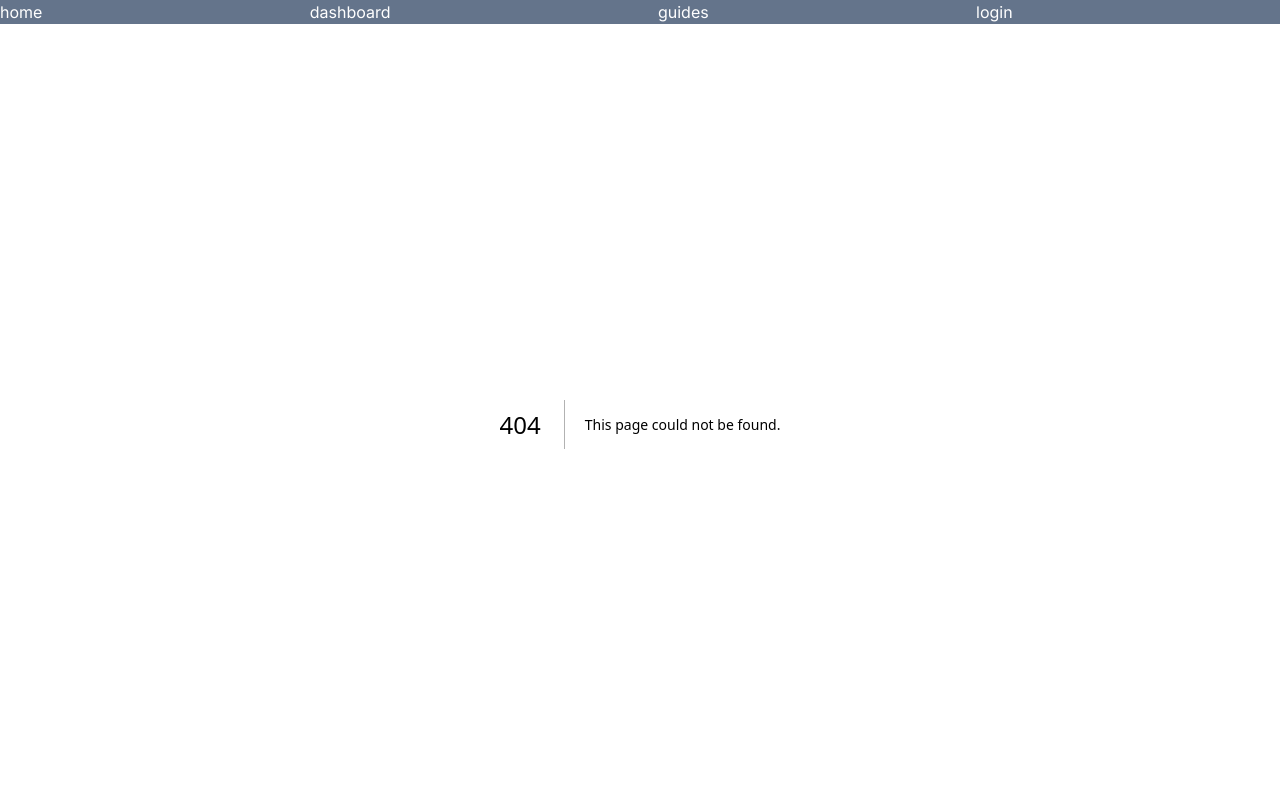
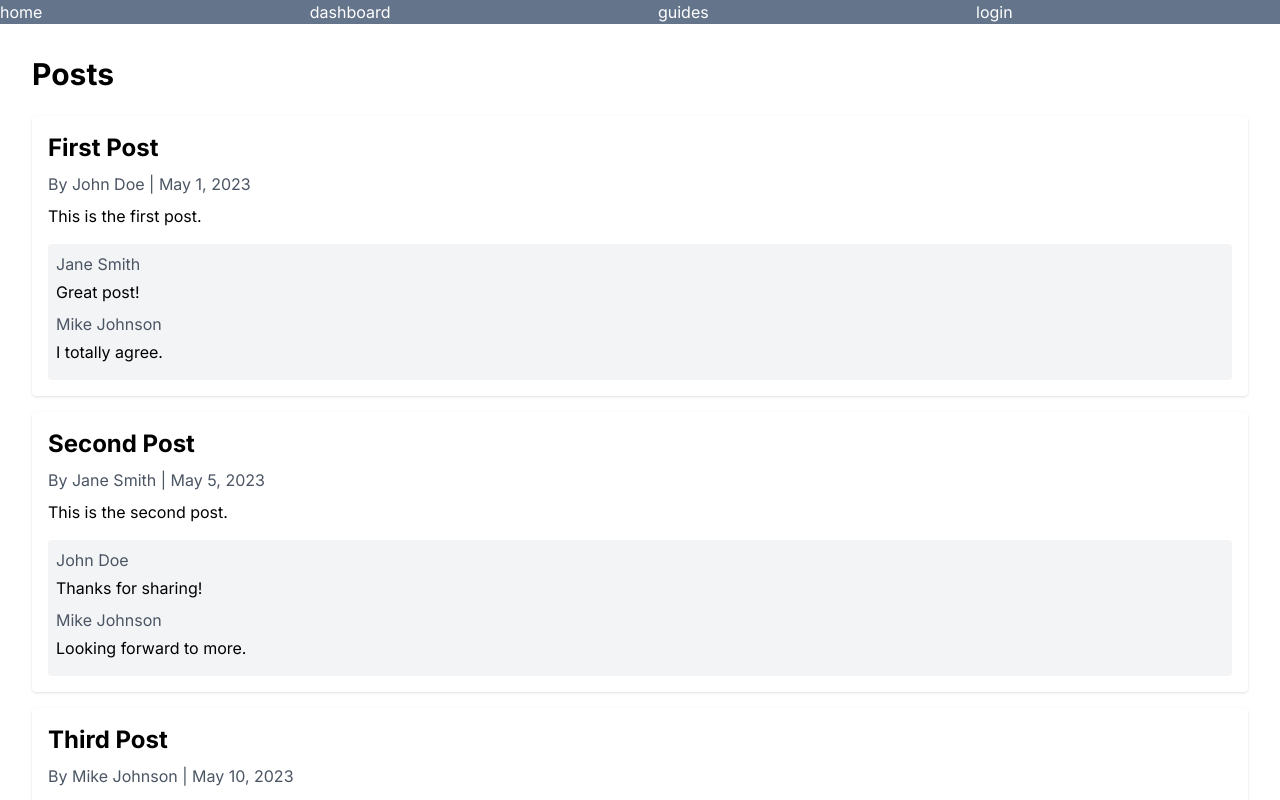
Before and after one commit to kangsh12345/next13, a Next.js app: page /post in a window 1280 px wide. Before the commit this address had no page. Shown: the top 800 px of the page. Built offline with nearby package versions, Linux system fonts and the light colour scheme.

Commit message:
[기타]: Next13 APP 로딩

```diff
--- /dev/null
+++ b/app/lib/get-posts.tsx
@@ -0,0 +1,51 @@
+type Post = {
+  id: number
+  title: string
+  content: string
+  author: string
+  date: string
+  comments: Array<{ id: number; text: string; author: string }>
+}
+
+export const getPosts = async (): Promise<Post[]> => {
+  return new Promise((resolve) => {
+    setTimeout(() => {
+      resolve([
+        {
+          id: 1,
+          title: "First Post",
+          content: "This is the first post.",
+          author: "John Doe",
+          date: "May 1, 2023",
+          comments: [
+            { id: 1, text: "Great post!", author: "Jane Smith" },
+            { id: 2, text: "I totally agree.", author: "Mike Johnson" },
+          ],
+        },
+        {
+          id: 2,
+          title: "Second Post",
+          content: "This is the second post.",
+          author: "Jane Smith",
+          date: "May 5, 2023",
+          comments: [
+            { id: 1, text: "Thanks for sharing!", author: "John Doe" },
+            { id: 2, text: "Looking forward to more.", author: "Mike Johnson" },
+          ],
+        },
+        {
+          id: 3,
+          title: "Third Post",
+          content: "This is the third post.",
+          author: "Mike Johnson",
+          date: "May 10, 2023",
+          comments: [
+            { id: 1, text: "Amazing content!", author: "Jane Smith" },
+            { id: 2, text: "Keep up the good work.", author: "John Doe" },
+          ],
+        },
+        // Add more posts as needed
+      ])
+    }, 500)
+  })
+}
--- /dev/null
+++ b/app/post/loading.tsx
@@ -0,0 +1,5 @@
+import { LoadingSkeleton } from "../ui/LoadingSkeleton"
+
+export default function loading() {
+  return <LoadingSkeleton />
+}
--- /dev/null
+++ b/app/post/page.tsx
@@ -0,0 +1,30 @@
+import { getPosts } from "../lib/get-posts"
+
+export const Post = async () => {
+  const posts = await getPosts()
+
+  return (
+    <div className="container mx-auto py-8">
+      <h1 className="text-3xl font-bold mb-6">Posts</h1>
+      {posts.map((post) => (
+        <div key={post.id} className="bg-white p-4 rounded shadow mb-4">
+          <h2 className="text-2xl font-bold mb-2">{post.title}</h2>
+          <p className="text-gray-600 mb-2">
+            By {post.author} | {post.date}
+          </p>
+          <p className="mb-4">{post.content}</p>
+          <div className="bg-gray-100 p-2 rounded">
+            {post.comments.map((comment) => (
+              <div key={comment.id} className="mb-2">
+                <p className="text-gray-600 mb-1">{comment.author}</p>
+                <p>{comment.text}</p>
+              </div>
+            ))}
+          </div>
+        </div>
+      ))}
+    </div>
+  )
+}
+
+export default Post
--- /dev/null
+++ b/app/ui/LoadingSkeleton.tsx
@@ -0,0 +1,3 @@
+export const LoadingSkeleton = () => {
+  return <div>loading</div>
+}
--- a/app/ui/Navigation.tsx
+++ b/app/ui/Navigation.tsx
@@ -9,6 +9,7 @@ type NavigationProps = {
 
 export function Navigation({ links }: NavigationProps) {
   const pathname = usePathname()
+
   return (
     <ul className="flex bg-slate-500">
       {links.map(({ href, key }) => {
```
